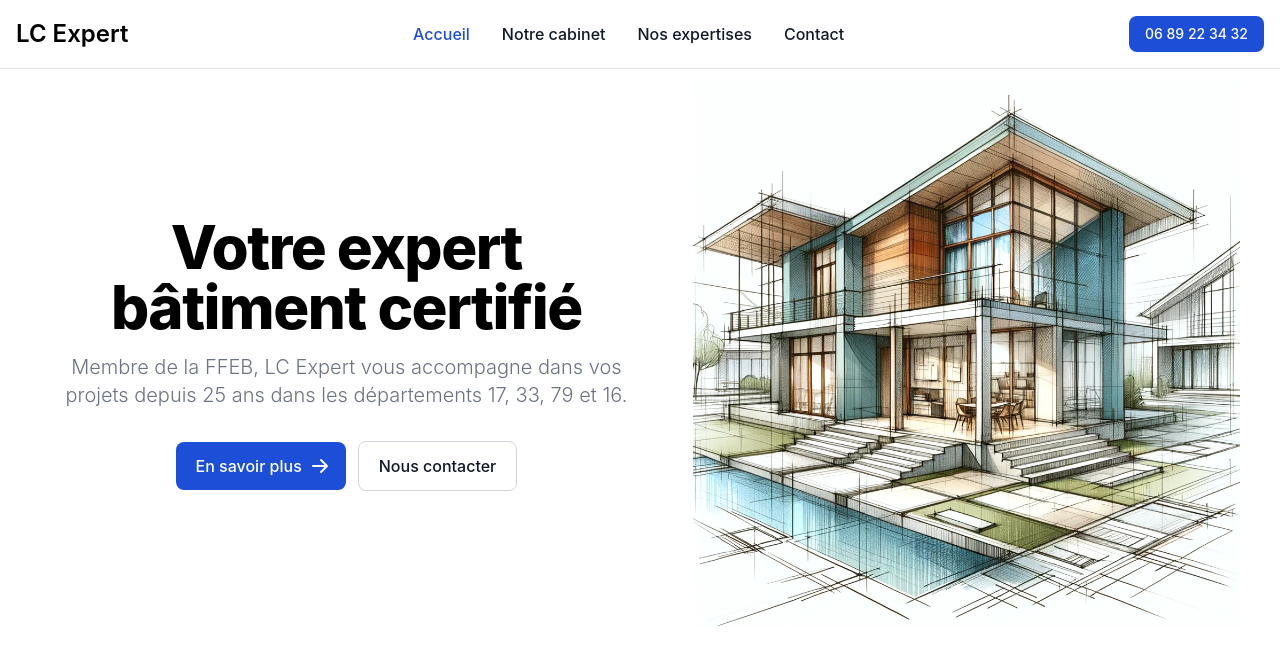
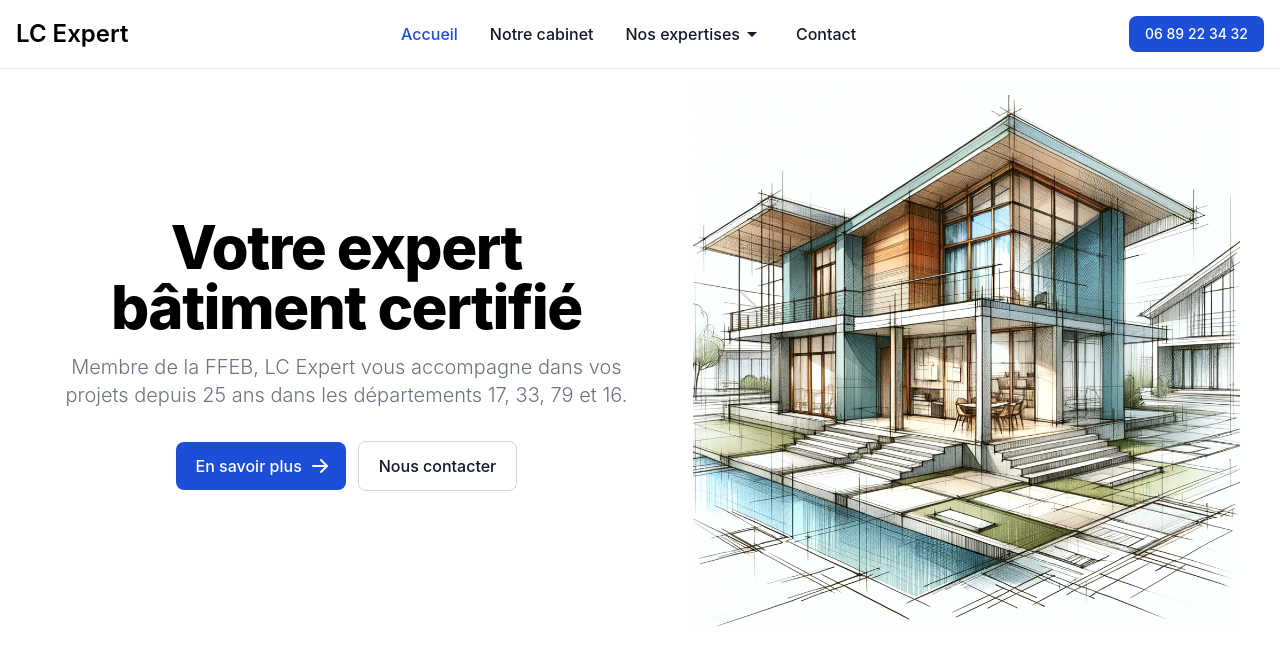
Before and after one commit to dorianche/expertise, a React (Create React App) app: page / in a window 1280 px wide. Shown: the top 664 px of the page. Built offline with nearby package versions, Linux system fonts and the light colour scheme.

Commit message:
Added dropdown to navbar

```diff
--- a/public/index.html
+++ b/public/index.html
@@ -9,6 +9,11 @@
       name="description"
       content="Web site created using create-react-app"
     />
+    <link
+      href="https://fonts.googleapis.com/icon?family=Material+Icons"
+      rel="stylesheet"
+    />
+
     <link rel="apple-touch-icon" href="%PUBLIC_URL%/logo192.png" />
     <!--
       manifest.json provides metadata used when your web app is installed on a
--- a/src/components/Navbar.js
+++ b/src/components/Navbar.js
@@ -1,11 +1,31 @@
-import React, { useState } from "react";
+import React, { useState, useRef, useEffect } from "react";
 
 const Navbar = () => {
   const [isMenuOpen, setIsMenuOpen] = useState(false);
 
+  const [isExpertiseDropdownOpen, setIsExpertiseDropdownOpen] = useState(false);
+
+  const toggleExpertiseDropdown = () => {
+    setIsExpertiseDropdownOpen(!isExpertiseDropdownOpen);
+  };
+
   const toggleMenu = () => {
     setIsMenuOpen(!isMenuOpen);
   };
+
+  const dropdownRef = useRef(null);
+
+  useEffect(() => {
+    const handleClickOutside = (event) => {
+      if (dropdownRef.current && !dropdownRef.current.contains(event.target)) {
+        setIsExpertiseDropdownOpen(false);
+      }
+    };
+    document.addEventListener("mousedown", handleClickOutside);
+    return () => {
+      document.removeEventListener("mousedown", handleClickOutside);
+    };
+  }, []);
 
   return (
     <nav class="bg-white dark:bg-gray-900 fixed w-full z-20 top-0 start-0 border-b border-gray-200 dark:border-gray-600">
@@ -75,13 +95,37 @@ const Navbar = () => {
                 Notre cabinet
               </a>
             </li>
-            <li>
+            <li className="relative" ref={dropdownRef}>
               <a
                 href="#"
-                className="block py-2 px-3 text-gray-900 rounded hover:bg-gray-100 md:hover:bg-transparent md:hover:text-blue-700 md:p-0 md:dark:hover:text-blue-500 dark:text-white dark:hover:bg-gray-700 dark:hover:text-white md:dark:hover:bg-transparent dark:border-gray-700"
+                className=" flex justify-center block py-2 px-3 text-gray-900 rounded hover:bg-gray-100 md:hover:bg-transparent md:hover:text-blue-700 md:p-0 md:dark:hover:text-blue-500 dark:text-white dark:hover:bg-gray-700 dark:hover:text-white md:dark:hover:bg-transparent dark:border-gray-700"
+                onClick={toggleExpertiseDropdown}
               >
-                Nos expertises
+                <span>Nos expertises</span>
+                <span class="material-icons">arrow_drop_down</span>
               </a>
+              {isExpertiseDropdownOpen && (
+                <div class="absolute h-auto py-2 mt-2 bg-white rounded-md shadow-xl">
+                  <a
+                    href="#"
+                    class="block px-4 py-2 text-sm text-gray-700 hover:bg-blue-500 hover:text-white"
+                  >
+                    Expertise 1
+                  </a>
+                  <a
+                    href="#"
+                    class="block px-4 py-2 text-sm text-gray-700 hover:bg-blue-500 hover:text-white"
+                  >
+                    Expertise 2
+                  </a>
+                  <a
+                    href="#"
+                    class="block px-4 py-2 text-sm text-gray-700 hover:bg-blue-500 hover:text-white"
+                  >
+                    Expertise 3
+                  </a>
+                </div>
+              )}
             </li>
             <li>
               <a
```
